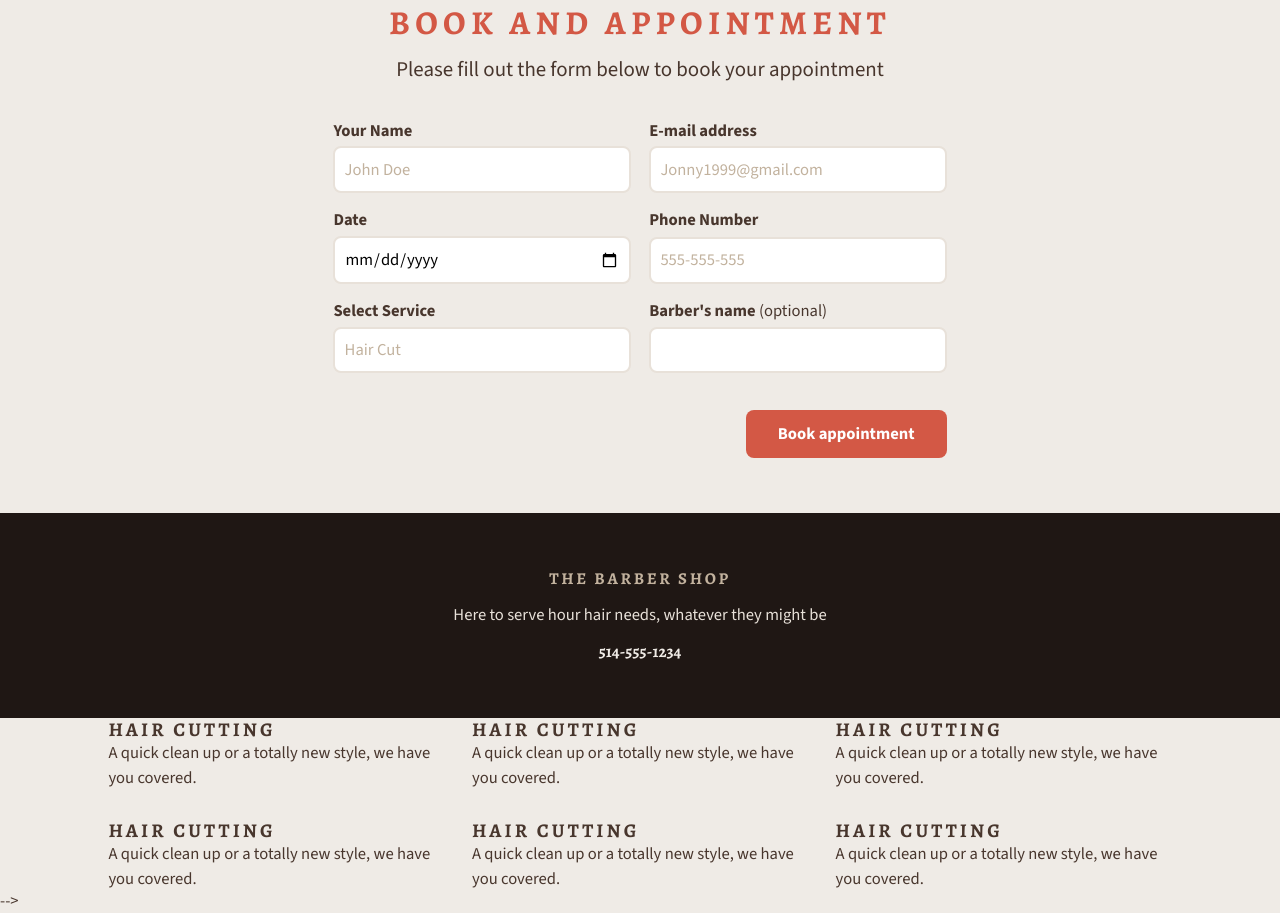
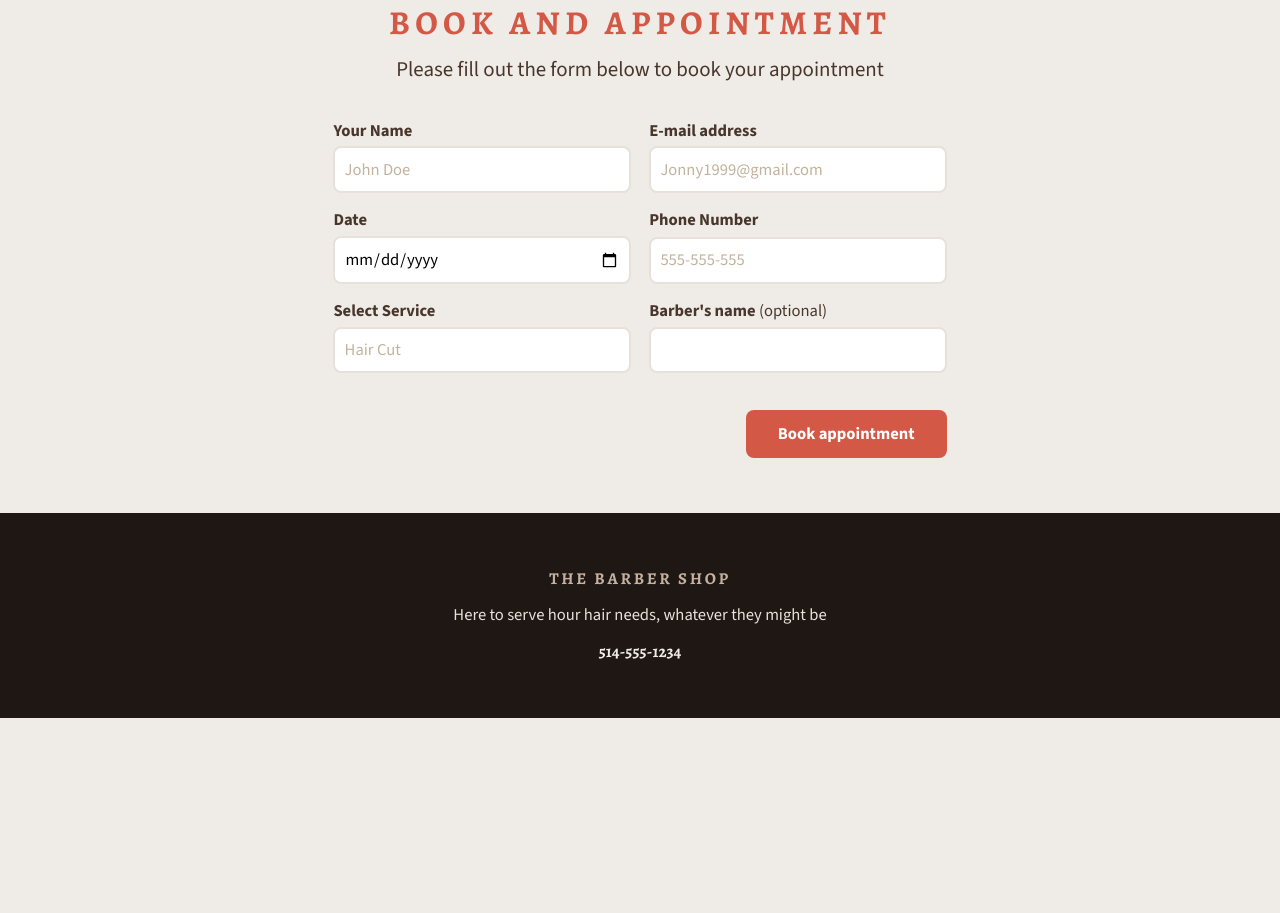
Before and after one commit to zoalfekar-nasser/beyond-css-barber-shop, a website built with Vite: page src/index.html in a window 1280 px wide. Shown: the part 2228-3141 px from the top of the page. After the commit the page ends 2946 px from the top, so only its background shows below. Built offline with nearby package versions, Linux system fonts and the light colour scheme; some packages are replaced by stand-ins of ours.

Commit message:
Main commit

```diff
--- a/src/index.html
+++ b/src/index.html
@@ -49,23 +49,35 @@
                 <a href="#pricing-section" class="navigation__link">Prices</a>
               </li>
               <li>
-                <button  class="theme-switcher" popovertarget="themes-list" aria-label="Theme switcher">
+                <button
+                  class="theme-switcher"
+                  popovertarget="themes-list"
+                  aria-label="Theme switcher"
+                >
                   <svg class="theme-switcher__icon">
                     <use xlink:href="#color-picker"></use>
                   </svg>
                 </button>
-                <ul class="themes-list" id="themes-list" popover="auto" >
+                <ul class="themes-list" id="themes-list" popover="auto">
                   <li>
-                    <button class="theme-button" data-theme-name="system">System</button>
+                    <button class="theme-button" data-theme-name="system">
+                      System
+                    </button>
                   </li>
                   <li>
-                    <button class="theme-button" data-theme-name="default">Light</button>
+                    <button class="theme-button" data-theme-name="default">
+                      Light
+                    </button>
                   </li>
                   <li>
-                    <button class="theme-button" data-theme-name="dark">Dark</button>
+                    <button class="theme-button" data-theme-name="dark">
+                      Dark
+                    </button>
                   </li>
                   <li>
-                    <button class="theme-button" data-theme-name="sleek">Sleek</button>
+                    <button class="theme-button" data-theme-name="sleek">
+                      Sleek
+                    </button>
                   </li>
                 </ul>
               </li>
@@ -362,7 +374,7 @@
       </div>
     </footer>
 
-    <svg width="0" height="0" style="display: none;">
+    <svg width="0" height="0" style="display: none">
       <symbol
         fill="none"
         xmlns="http://www.w3.org/2000/svg"
@@ -386,58 +398,5 @@
       </symbol>
     </svg>
     <script type="module" src="/main.js"></script>
-        <div class="wrapper">
-          <div class="cards__content grid">
-            <div class="card">
-              <h3 class="card__title heading-title" data-heading="card">
-                Hair Cutting
-              </h3>
-              <p class="card__description">
-                A quick clean up or a totally new style, we have you covered.
-              </p>
-            </div>
-            <div class="card">
-              <h3 class="card__title heading-title" data-heading="card">
-                Hair Cutting
-              </h3>
-              <p class="card__description">
-                A quick clean up or a totally new style, we have you covered.
-              </p>
-            </div>
-            <div class="card">
-              <h3 class="card__title heading-title" data-heading="card">
-                Hair Cutting
-              </h3>
-              <p class="card__description">
-                A quick clean up or a totally new style, we have you covered.
-              </p>
-            </div>
-            <div class="card">
-              <h3 class="card__title heading-title" data-heading="card">
-                Hair Cutting
-              </h3>
-              <p class="card__description">
-                A quick clean up or a totally new style, we have you covered.
-              </p>
-            </div>
-            <div class="card">
-              <h3 class="card__title heading-title" data-heading="card">
-                Hair Cutting
-              </h3>
-              <p class="card__description">
-                A quick clean up or a totally new style, we have you covered.
-              </p>
-            </div>
-            <div class="card">
-              <h3 class="card__title heading-title" data-heading="card">
-                Hair Cutting
-              </h3>
-              <p class="card__description">
-                A quick clean up or a totally new style, we have you covered.
-              </p>
-            </div>
-          </div>
-        </div>
-      </div> -->
   </body>
 </html>
```
Also changed, not shown: 1 other file.
